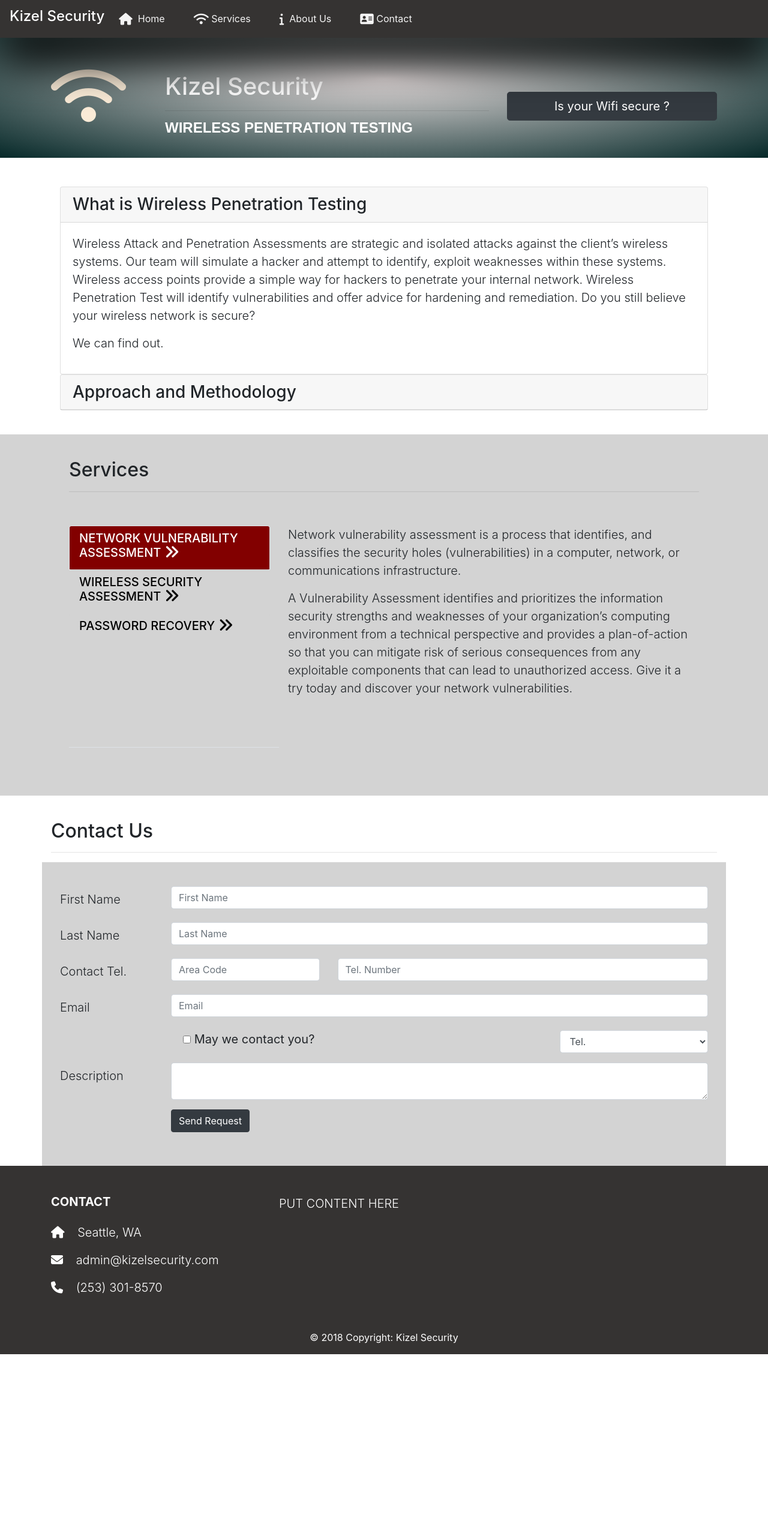
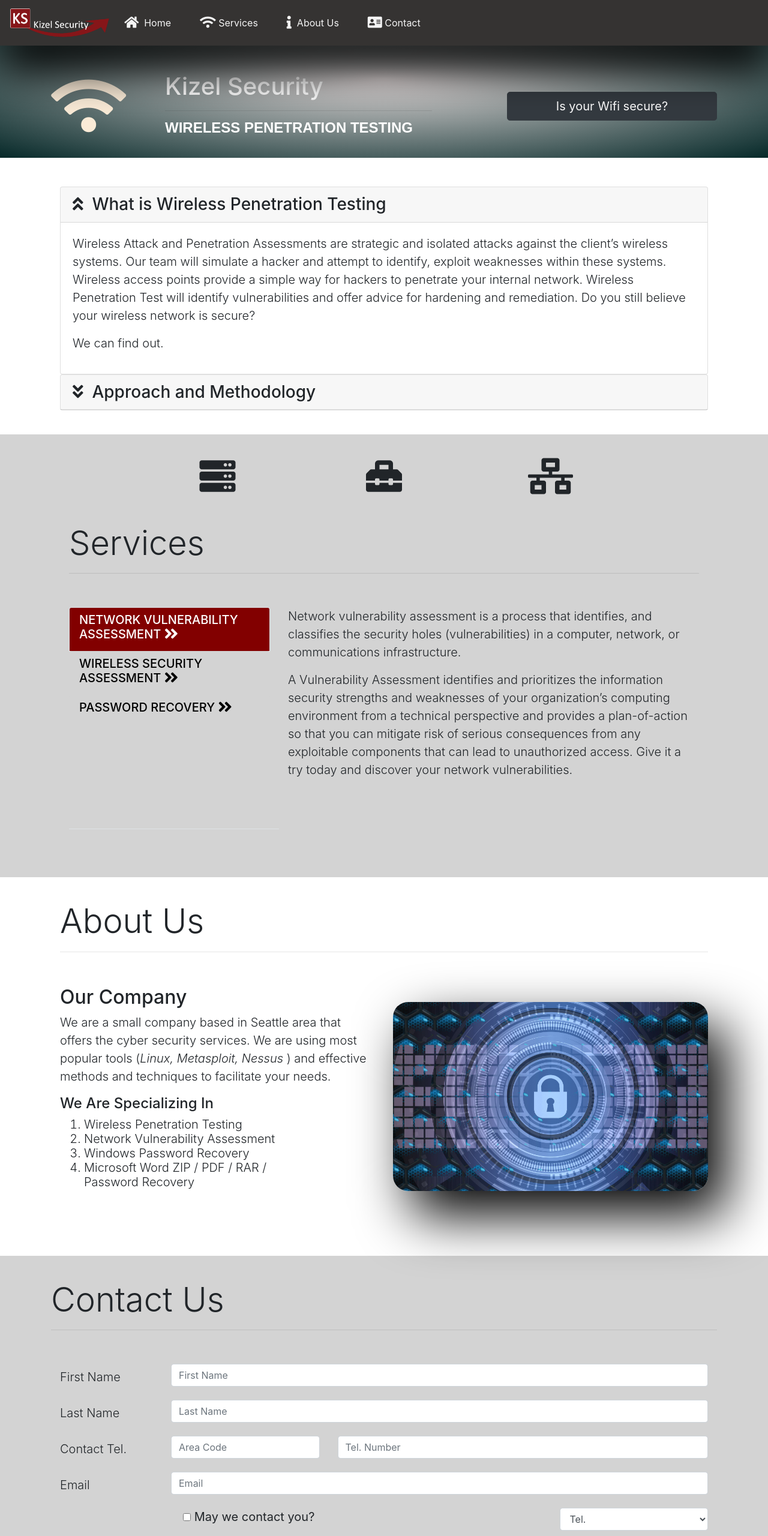
Before and after one commit to stepanRybak/Portfolio, a website: page index.html in a window 1280 px wide. Shown: the top 2560 px of the page at 60% size. Before the commit the page ends 2257 px from the top, so only its background shows below. Drawn offline with nearby package versions, Linux system fonts and the light colour scheme.

Commit message:
Final Portfolio

```diff
--- a/css/styles.css
+++ b/css/styles.css
@@ -1,17 +1,26 @@
+
+html {
+    scroll-behavior: smooth;
+  }
+
   /*Navigation bar*/
 .navbar{
    background:rgb(53, 51, 50);
    box-shadow: 3px 40px 70px #000000;
    }
+
 .navbar-collapse {
    justify-content: flex-end;
 }
+
 #navbarlink , .navbar-brand{
    color: #f4f4f4; cursor: pointer;
 }
+
 #navbarlink {
    margin-right: 2em;
 }
+
 #navbarlink:hover{ background: #8299a8;
   transform: scale(1);
    color: black;
@@ -25,16 +34,17 @@
    background-image: radial-gradient(rgb(228, 220, 220), rgb(6, 41, 41));
    color: antiquewhite;
 }
+
 #txWrap{
    word-wrap: break-word;
 }
+
 /*Our Services*/
 .row-content {
    margin: 0px auto;
    padding: 40px 0px 40px 0px;
    min-height: 450px;
 }
-
  .tabbedrow {
    background-color: lightgray;
 }
@@ -42,7 +52,6 @@
 .footer-content {
   background:rgb(53, 51, 50);
 }
-
 
 .nav-tabs .nav-item .nav-link:not(.active) {
    background-color: lightgray;
@@ -53,6 +62,47 @@
    background-color: rgb(130, 0, 0);
    text-decoration-color: #f4f4f4;
    color: white;
+}
 
 
+/* Footer Navigation */
+.underlink {
+    color: #fff;
+    text-decoration: none;
+    position: relative;
   }
+.underlink:hover {
+    color: #fff;
+    text-decoration: none;
+}
+  .underlink:after {
+    background: none repeat scroll 0 0 transparent;
+    bottom: 0;
+    content: "";
+    display: block;
+    height: 2px;
+    left: 50%;
+    position: absolute;
+    background: #fff;
+    color: #f4f4f4;
+    cursor: pointer;
+    transition: width 0.3s ease 0s, left 0.3s ease 0s;
+    width: 0;
+  }
+  .underlink:hover:after {
+    width: 100%;
+    left: 0;
+    color: #f4f4f4;
+    cursor: pointer;
+  }
+
+
+#About{
+    border-radius: 25px;
+    box-shadow: 30px 40px 90px #000000;
+    transition: 5s all;
+}
+
+#About:hover{
+    transform:scale(1.1);
+}
--- a/index.html
+++ b/index.html
@@ -1,5 +1,6 @@
 <!Doctype html>
 <html>
+
 <head>
     <!-- Required meta tags always come first -->
     <meta charset="utf-8">
@@ -8,7 +9,9 @@
 
     <!-- Bootstrap CSS -->
     <link rel="stylesheet" href="node_modules/bootstrap/dist/css/bootstrap.min.css">
-    <link rel="stylesheet" href="node_modules/font-awesome/css/font-awesome.min.css">
+    <!--<link rel="stylesheet" href="node_modules/font-awesome/css/font-awesome.min.css">-->
+    <link rel="stylesheet" href="https://use.fontawesome.com/releases/v5.6.3/css/all.css" integrity="sha384-UHRtZLI+pbxtHCWp1t77Bi1L4ZtiqrqD80Kn4Z8NTSRyMA2Fd33n5dQ8lWUE00s/"
+        crossorigin="anonymous">
     <link rel="stylesheet" href="node_modules/bootstrap-social/bootstrap-social.css">
     <link rel="stylesheet" href="css/styles.css">
     <title>Penetration Testing </title>
@@ -18,7 +21,8 @@
     <!-- navbar -->
     <nav class="navbar navbar-expand-md navbar-dark fixed-top" id="main-nav">
             <a class="navbar-brand" href="#">
-            <h4>Kizel Security</h4>
+                    <!--<h4>Kizel Security</h4>-->
+                    <img src="logo.png" height="50px">
                 </a>
         <button class="navbar-toggler" type="button" data-toggle="collapse" data-target="#navbarTogglerDemo02"
             aria-controls="navbarTogglerDemo02" aria-expanded="false" aria-label="Toggle navigation">
@@ -33,14 +37,15 @@
                     </a>
                 </li>
                 <li class="nav-item">
-                    <a class="nav-link" id="navbarlink" href="#"><span class="fa fa-wifi fa-lg"></span>&nbsp;Services</a>
+                    <a class="nav-link" id="navbarlink" href="#ourservices"><span class="fa fa-wifi fa-lg"></span>&nbsp;Services</a>
                 </li>
 
                 <li class="nav-item">
-                    <a class="nav-link" id="navbarlink" href="#"><span class="fa fa-info fa-lg"></span>&nbsp; About Us</a>
+                    <a class="nav-link" id="navbarlink" href="#about"><span class="fa fa-info fa-lg"></span>&nbsp;
+                        About Us</a>
                 </li>
                 <li class="nav-item">
-                    <a class="nav-link " id="navbarlink" href="#">
+                    <a class="nav-link " id="navbarlink" href="#contactus">
                         <span class="fa fa-address-card fa-lg"></span>&nbsp;Contact
                     </a>
                 </li>
@@ -55,7 +60,7 @@
                 <div class="col-sm-3 col-md-2 align-self-center">
                     <i class="fa fa-wifi fa-lg " style="font-size: 100px"></i>
                 </div>
-                <div class="col-sm-3 col-md-6 align-self-md-end" style="color:white">
+                <div class="col-sm-3 col-md-5 align-self-md-end" style="color:white">
                     <h1>
                         Kizel Security
                     </h1>
@@ -64,10 +69,10 @@
                         WIRELESS PENETRATION TESTING
                     </h4>
                 </div>
-                <div class="col-12 col-sm-3 col-md-4 align-self-center justify-content-center offset-sm-0">
+                <div class="col-12 col-sm-5 col-md-4 align-self-center  offset-sm-1">
                     <div id="txWrap" role="button" type="button" class="btn btn-dark btn-lg btn-block" data-toggle="tooltip"
                         data-html="true" title=" Call us at <br><strong>+(253)301-8570</strong>" data-placement="bottom">
-                        Is your Wifi secure ?
+                        Is your Wifi secure?
                     </div>
                 </div>
             </div>
@@ -81,15 +86,16 @@
                 <h2></h2>
                 <div id="accordion">
                     <div class="card">
+                        <a data-toggle="collapse" data-target="#testing">
                             <div class="card-header" role="tab" id="testingHead">
                                 <h3 class="mb-0">
-                                <a data-toggle="collapse" data-target="#testing">
-                                    What is Wireless Penetration Testing
-                                </a>
+                                    <span class="fa fa-angle-double-up"></span>
+                                    &nbsp;What is Wireless Penetration Testing
                                 </h3>
                             </div>
+                        </a>
                         <div class="collapse show" id="testing" data-parent="#accordion">
-                            <div class="card-body">
+                            <div class="card-body ">
                                 <p class="d-sm-block">
                                     Wireless Attack and Penetration Assessments are strategic and isolated attacks
                                     against the client’s wireless systems.
@@ -108,13 +114,14 @@
                         </div>
                     </div>
                     <div class="card">
+                        <a class="collapsed" data-toggle="collapse" data-target="#approach">
                             <div class="card-header" role="tab" id="approachHead">
                                 <h3 class="mb-0">
-                                <a class="collapsed" data-toggle="collapse" data-target="#approach">
-                                    Approach and Methodology
-                                </a>
+                                    <span class="fa fa-angle-double-down"></span>
+                                    &nbsp;Approach and Methodology
                                 </h3>
                             </div>
+                        </a>
                         <div class="collapse" id="approach" data-parent="#accordion">
                             <div class="card-body">
                                 <p class="d-sm-block">
@@ -129,6 +136,7 @@
                                 </p>
                             </div>
                         </div>
+                        <div id="ourservices"></div>
                     </div>
                 </div>
             </div>
@@ -136,14 +144,28 @@
     </div>
 
     <!--Our Services-->
-    <div class=" tabbedrow row">
+    <div class=" tabbedrow ">
         <div class="container">
             <div class="row row-content">
                 <div class="container">
+                    <div class="row justify-content-center">
+                        <div class="col-3 text-center">
+                            <i class="fa fa-server" style="font-size: 60px;"></i>
+                        </div>
+                        <div class="col-3 text-center">
+                            <i class="fas fa-toolbox" style="font-size: 60px;"></i>
+                        </div>
+                        <div class="col-3 text-center">
+                            <i class="fas fa-network-wired" style="font-size: 60px;"></i>
+                        </div>
+                    </div>
+
+                    <br /><br />
+
                     <div class="col-12">
                         <div class="row">
                             <div class="col-12">
-                                <h2>Services
+                                <h2 class="display-4">Services
                                     <hr>
                                 </h2>
                             </div>
@@ -196,7 +218,7 @@
                                         </p>
                                     </div>
                                     <div class="tab-pane fade" id="wAssessment" role="tabpanel" aria-labelledby="wAssessment-tab">
-                                        <p class="lead  d-none d-md-block">
+                                        <p class="lead d-none d-md-block">
                                             Yes, we do hack wireless networks. Why? Really simple, to find
                                             vulnerabilities in your network
                                             before the bad guys do. Wireless networks are a high value
@@ -207,7 +229,7 @@
                                             and identify unauthorized access
                                             techniques.
                                         </p>
-                                        <p class="lead ">
+                                        <p class="lead">
                                             A wireless security assessment gives your organization a direct
                                             look into the current state of
                                             your wireless implementation, wireless assets, configuration
@@ -216,7 +238,7 @@
                                         </p>
                                     </div>
                                     <div class="tab-pane" id="passwRecovery" role="tabpanel" aria-labelledby="passwRecovery-tab">
-                                        <p class="lead  d-none d-md-block">
+                                        <p class="lead d-none  d-md-block">
                                             You can't logging into your windows account or Mac Book because
                                             you forgot your password ? Or
                                             maybe you can't open your password protected PDF or Microsoft
@@ -231,6 +253,7 @@
                                     </div>
                                 </div>
                             </div>
+                            <div id="about"></div>
                         </div>
                     </div>
                 </div>
@@ -238,17 +261,52 @@
         </div>
     </div>
 
+    <!-- About Us-->
+    <div class="container">
+        <div class="row row-content">
+            <div class="col-12">
+                <h2 class="display-4">About Us
+                    <hr>
+                </h2>
+            </div>
+
+            <!--Page content-->
+            <div class="row row-content">
+                <div class="col-12 col-sm-6">
+                    <h2>Our Company</h2>
+                    <p class="lead">We are a small company based in Seattle area that offers the cyber security
+                        services. We are using most popular tools (<em>Linux, Metasploit, Nessus</em> ) and effective
+                        methods and techniques to facilitate your needs.
+                    </p>
+
+                    <h4>We Are Specializing In</h4>
+                    <h5 class="lead">
+                        <ol>
+                            <li>Wireless Penetration Testing</li>
+                            <li>Network Vulnerability Assessment</li>
+                            <li>Windows Password Recovery</li>
+                            <li>Microsoft Word ZIP / PDF / RAR /<br> Password Recovery</li>
+                        </ol>
+                    </h5>
+                </div>
+                <div class="col-sm-6 align-self-md-center"><img id="About" class="img-fluid" src="About.jpg" alt="Network security image"></div>
+            </div>
+            <div id="contactus"></div>
+        </div>
+    </div>
+
     <!-- Contact Form -->
-    <div class="container ">
-        <div class="row ">
+    <div class=" tabbedrow ">
+        <div class="container">
+            <div class="row">
                 <div class="col-12" style="margin-top:40px;">
-                <h2>Contact Us</h2>
+                    <h2 class="display-4">Contact Us</h2>
                     <hr />
                 </div>
             </div>
         </div>
-    <div class=" tabbedrow container ">
-        <div class="row row-content  lead">
+        <div class="container">
+            <div class="row row-content lead">
                 <div class="  col-12 ">
                     <form>
                         <div class="form-group row">
@@ -311,6 +369,7 @@
                 </div>
             </div>
         </div>
+    </div>
 
     <!-- Footer -->
     <footer class="page-footer font-small lighten-3 pt-4 footer-content text-white">
@@ -346,13 +405,27 @@
                 <hr class="clearfix w-100 d-md-none">
 
                 <!-- Grid column -->
-                <div class="col-md-8 col-lg-8 mx-auto my-md-6 my-0 mt-4 mb-1">
+                <div class="col-md-4 col-lg-4 mr-auto my-md-4 my-0 mt-4 mb-1 text-center">
 
                     <!-- Contact details -->
-                    <p class="lead">PUT CONTENT HERE</p>
-
+                    <h5 class="font-weight-bold text-uppercase mb-4">IS YOUR NETWORK SECURE?</h5>
+                    <p class="lead">Hire Us!</p><br>
+                    <i class="fa fa-shield-alt fa-lg" style="font-size: 150px"></i>
                 </div>
                 <!-- Grid column -->
+
+                <hr class="clearfix w-100 d-md-none">
+
+                <!-- Grid column -->
+                <div class="col-md-4 col-lg-4 mr-auto my-md-4 my-0 mt-4 mb-1 text-md-center">
+                    <h5 class="font-weight-bold text-uppercase mb-4">Links</h5>
+                    <ul class="list-unstyled lead">
+                        <li><a href="#" class="underlink">Home</a></li>
+                        <li><a href="#about" class="underlink">About</a></li>
+                        <li><a href="#ourservices" class="underlink">Services</a></li>
+                        <li><a href="#contactus" class="underlink">Contact</a></li>
+                    </ul>
+                </div>
 
             </div>
             <!-- Grid row -->
@@ -368,6 +441,8 @@
     </footer>
     <!-- Footer -->
 
+
+
     <!-- jQuery first, then Popper.js, then Bootstrap JS. -->
     <script src="node_modules/jquery/dist/jquery.slim.min.js"></script>
     <script src="node_modules/popper.js/dist/umd/popper.min.js"></script>
@@ -377,6 +452,20 @@
             $('[data-toggle="tooltip"]').tooltip();
         });
     </script>
+
+    <script>
+        $("[data-toggle='collapse']").click(function (e) {
+            var $this = $(this);
+            var $icon = $this.find("span[class^='fa']");
+
+            if ($icon.hasClass('fa-angle-double-up')) {
+                $icon.removeClass('fa-angle-double-up').addClass('fa-angle-double-down');
+            } else {
+                $icon.removeClass('fa-angle-double-down').addClass('fa-angle-double-up');
+            }
+        });
+    </script>
+
 </body>
 
 </html>
```
Also changed, not shown: About.jpg (added), images/About.jpg (added), images/wifi.png (added), logo.png (added). Lines whose indentation alone changed are shown as unchanged.
